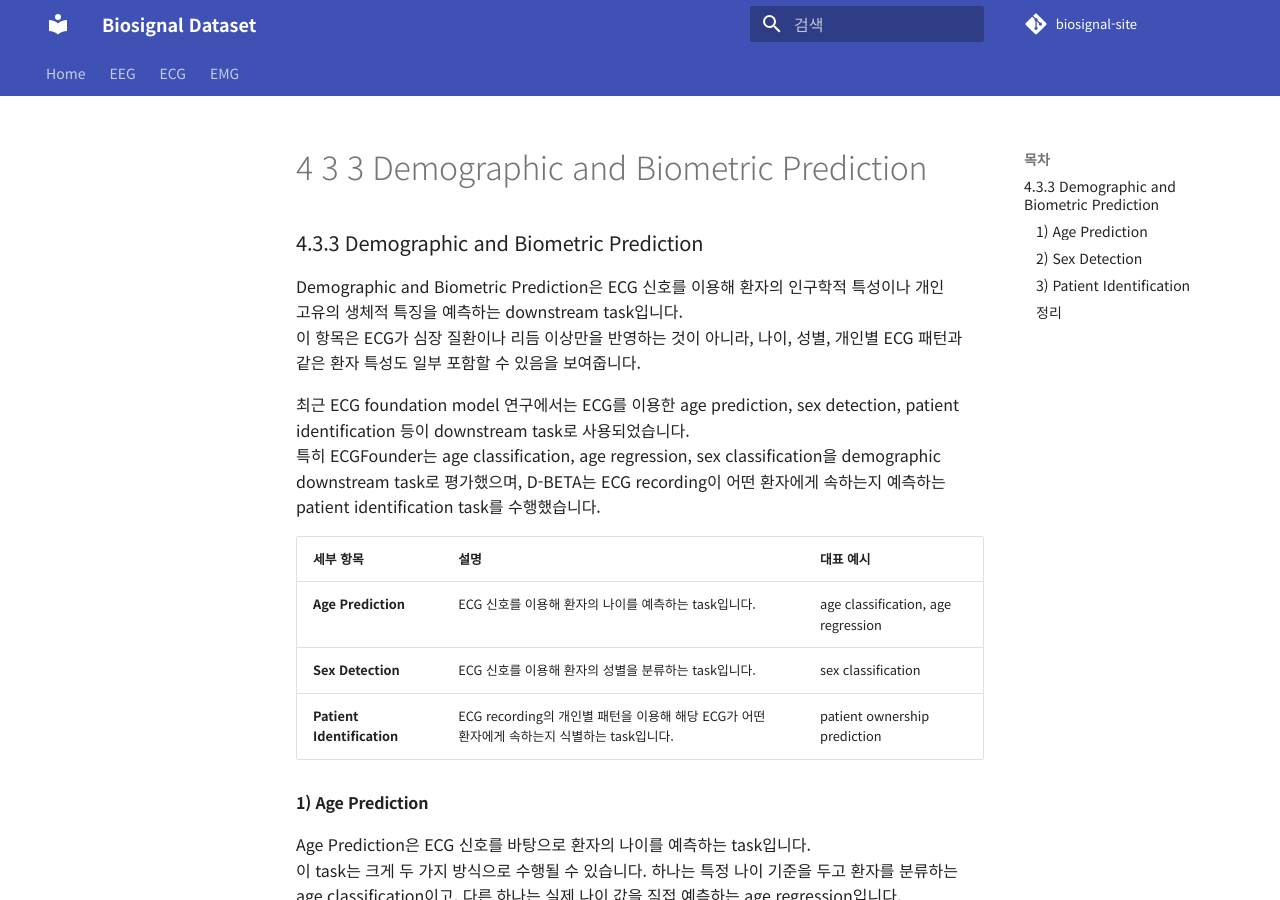
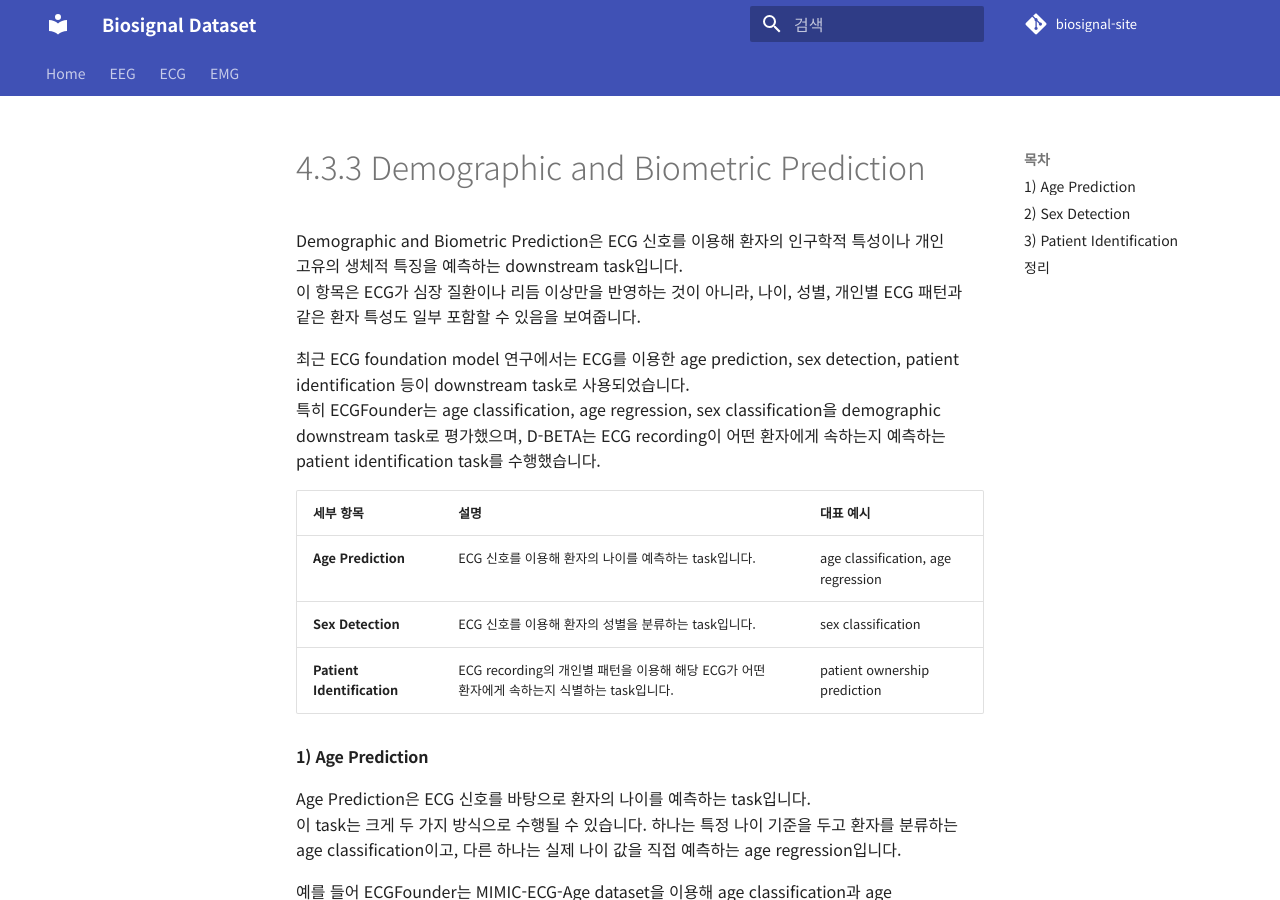
Before and after one commit to iwantjeonyeok/biosignal-site, an MkDocs documentation site: the page built from docs/ecg/4-ecg-데이터셋의-정제-및-활용-방안/4-3-downstream-task/4-3-3-Demographic-and-Biometric-Prediction.md, in a window 1280 px wide and 900 px high. Built offline with MkDocs 1.6.1 and Material for MkDocs 9.7.7, drawn with Linux system fonts in a browser that asks for light colours; comment, search, counter and statistics services are not loaded.

Commit message:
Update 4-3-3-Demographic-and-Biometric-Prediction.md

```diff
--- a/docs/ecg/4-ecg-데이터셋의-정제-및-활용-방안/4-3-downstream-task/4-3-3-Demographic-and-Biometric-Prediction.md
+++ b/docs/ecg/4-ecg-데이터셋의-정제-및-활용-방안/4-3-downstream-task/4-3-3-Demographic-and-Biometric-Prediction.md
@@ -1,4 +1,4 @@
-### 4.3.3 Demographic and Biometric Prediction
+# 4.3.3 Demographic and Biometric Prediction
 
 Demographic and Biometric Prediction은 ECG 신호를 이용해 환자의 인구학적 특성이나 개인 고유의 생체적 특징을 예측하는 downstream task입니다.
 이 항목은 ECG가 심장 질환이나 리듬 이상만을 반영하는 것이 아니라, 나이, 성별, 개인별 ECG 패턴과 같은 환자 특성도 일부 포함할 수 있음을 보여줍니다.
```
